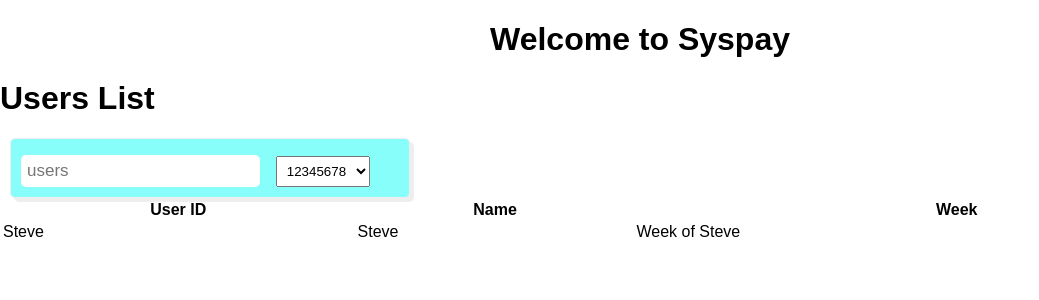
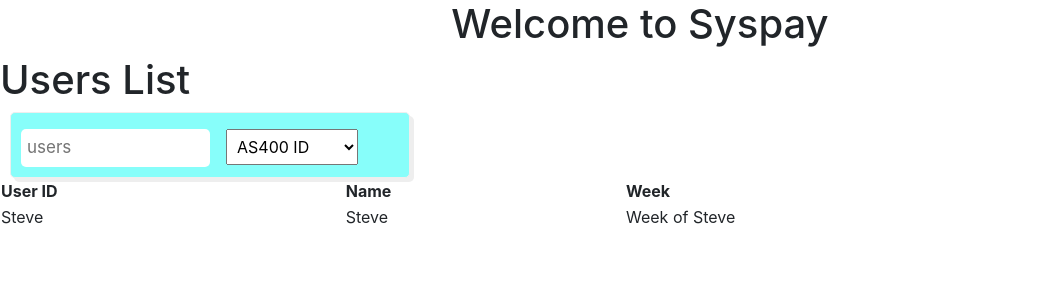
Before and after one commit to Junjie2412/wasppUI, a React app in the folder waspp-ui/: page /editUsers in a window 1280 px wide. Shown: the top 300 px of the page, without its empty margins (0-1039 px from the left). Built offline with nearby package versions, Linux system fonts and the light colour scheme.

Commit message:
bootstrap test

```diff
--- a/waspp-ui/src/components/UI/Search/Search.css
+++ b/waspp-ui/src/components/UI/Search/Search.css
@@ -11,7 +11,7 @@
 }
 
 .SearchText {
-    width: 60%;
+    width: 50%;
     padding: 6px;
     border: none;
     margin-top: 6px;
@@ -21,7 +21,7 @@
 }
 
 .SearchSelect {
-    width: 25%;
+    width: 35%;
     padding: 6px;
 }
 
--- a/waspp-ui/src/components/UI/Search/Search.js
+++ b/waspp-ui/src/components/UI/Search/Search.js
@@ -2,11 +2,19 @@ import React from 'react';
 import classes from './Search.css';
 
 const search = (props) => {
+
+    const options = props.elements.map(option => (
+        <option
+            key={option}>
+            {option}
+        </option>
+    ));
+
     return (
         <div className={classes.Search}>
             <input className={classes.SearchText} type="text" placeholder={props.placeholder}/>
             <select className={classes.SearchSelect}>
-                <option>12345678</option>
+                {options}
             </select>
         </div>
     );
--- a/waspp-ui/src/containers/Edit Users/EditUsers.js
+++ b/waspp-ui/src/containers/Edit Users/EditUsers.js
@@ -3,11 +3,17 @@ import Search from '../../components/UI/Search/Search';
 import Graph from '../../components/UI/Graph/Graph';
 
 class EditUsers extends Component {
+
+    state = {
+        elements: [],
+        searchBy: ['AS400 ID', 'Active Directory', 'Payroll Number']
+    }
+
     render() {
         return (
             <div>
                 <h1>Users List</h1>
-                <Search placeholder="users"/>
+                <Search placeholder="users" elements={this.state.searchBy}/>
                 <Graph/>
             </div>
         );
--- a/waspp-ui/src/index.js
+++ b/waspp-ui/src/index.js
@@ -3,7 +3,7 @@ import ReactDOM from 'react-dom';
 import './index.css';
 import App from './App';
 import registerServiceWorker from './registerServiceWorker';
-//import '../node_modules/bootstrap/dist/css/bootstrap.min.css';
+import '../node_modules/bootstrap/dist/css/bootstrap.min.css';
 import {BrowserRouter} from 'react-router-dom';
 
 ReactDOM.render(<BrowserRouter><App /></BrowserRouter>, document.getElementById('root'));
```
